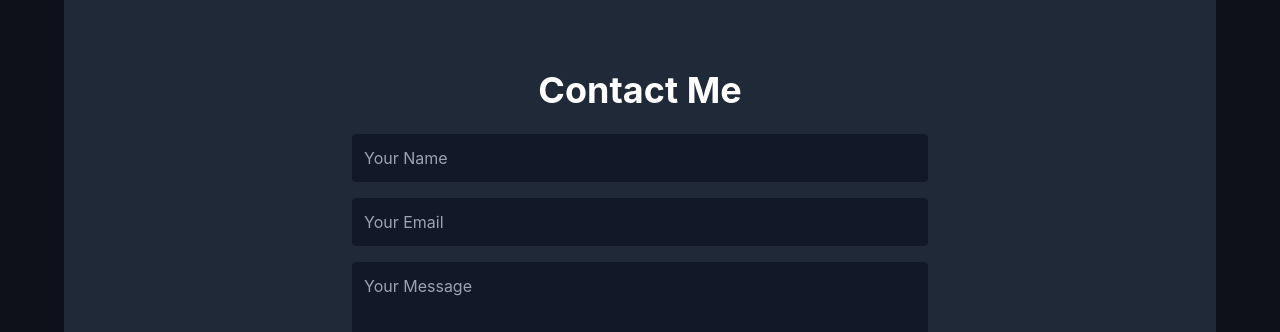
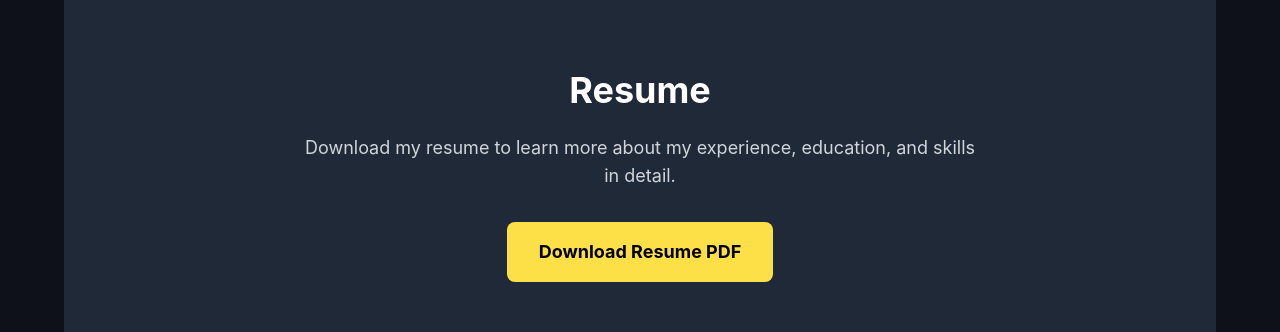
Before and after one commit to GSWAYAM9/portfolio2, a Next.js app: page / in a window 1280 px wide. Shown: the part 2426-2758 px from the top of the page. Built offline with nearby package versions, Linux system fonts and the light colour scheme.

Commit message:
Create Resume.js

```diff
--- /dev/null
+++ b/components/Resume.js
@@ -0,0 +1,41 @@
+const Resume = () => (
+  <section id="resume" className="py-20 px-6 max-w-6xl mx-auto bg-gray-800 text-white" data-aos="fade-up">
+    <h2 className="text-4xl font-bold mb-6 text-center">Resume</h2>
+    <div className="text-center">
+      <p className="text-lg text-gray-300 mb-8 max-w-2xl mx-auto">
+        Download my resume to learn more about my experience, education, and skills in detail.
+      </p>
+      <a
+        href="/resume.pdf"
+        download
+        className="bg-yellow-300 text-black px-8 py-4 rounded-lg font-bold hover:bg-yellow-400 transition-colors text-lg inline-block mb-8"
+      >
+        Download Resume PDF
+      </a>
+      <div className="mt-8 p-8 bg-gray-900 rounded-lg max-w-4xl mx-auto text-left">
+        <h3 className="text-2xl font-bold mb-6 text-yellow-300 text-center">Quick Overview</h3>
+        <div className="grid md:grid-cols-2 gap-8">
+          <div>
+            <h4 className="text-xl font-semibold mb-3">Education</h4>
+            <p className="text-gray-300">B.Tech Computer Science - KIIT University</p>
+            <p className="text-gray-400 text-sm">Expected Graduation: 2026</p>
+          </div>
+          <div>
+            <h4 className="text-xl font-semibold mb-3">Technical Skills</h4>
+            <p className="text-gray-300">Java, Python, JavaScript, React, Node.js, Machine Learning, Full-Stack Development</p>
+          </div>
+          <div>
+            <h4 className="text-xl font-semibold mb-3">Achievements</h4>
+            <p className="text-gray-300">MIT AI Hackathon Participant, GSSoC'25 Contributor, Smart India Hackathon 2025</p>
+          </div>
+          <div>
+            <h4 className="text-xl font-semibold mb-3">Interests</h4>
+            <p className="text-gray-300">Machine Learning, Web Development, Competitive Programming, Open Source</p>
+          </div>
+        </div>
+      </div>
+    </div>
+  </section>
+);
+
+export default Resume;
```
